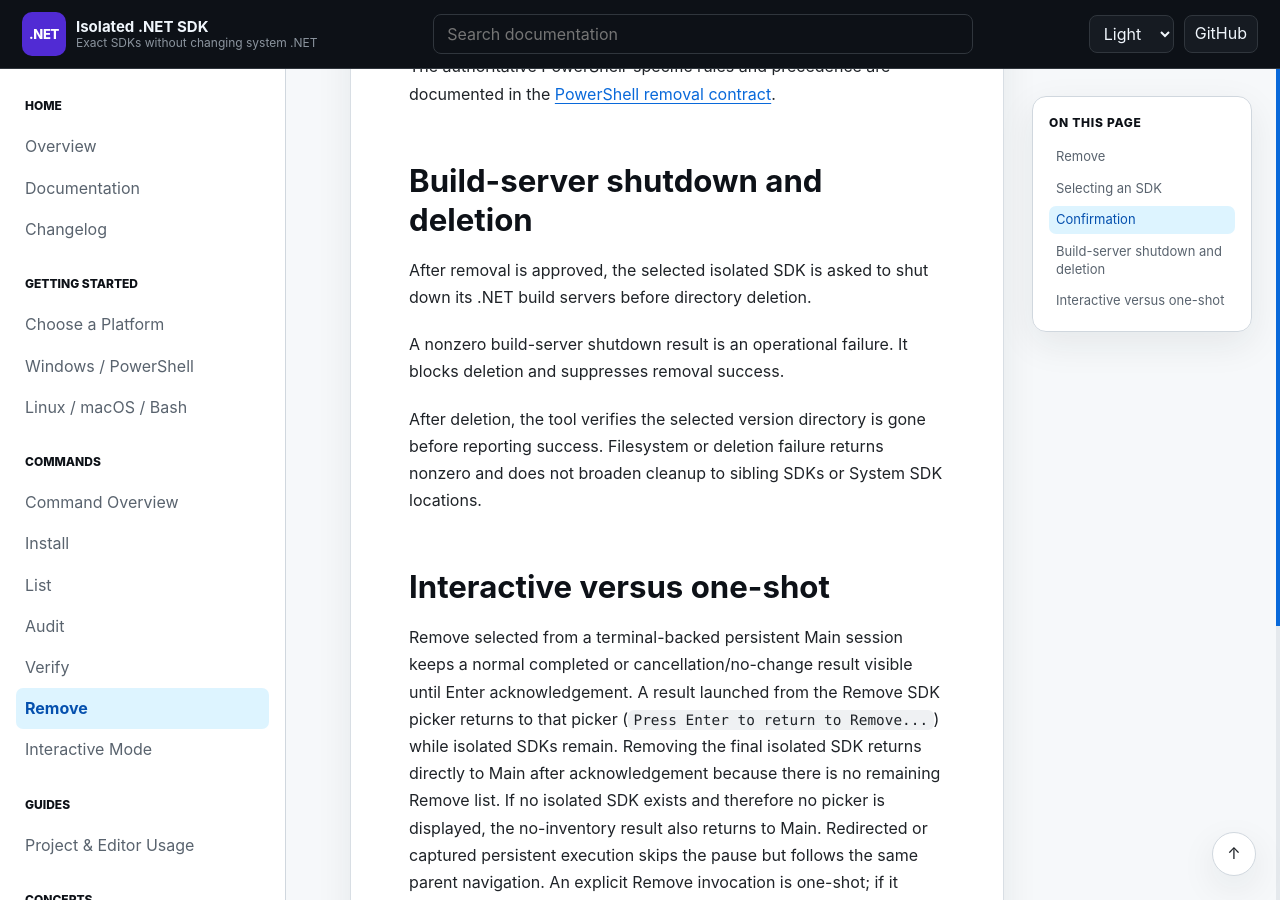
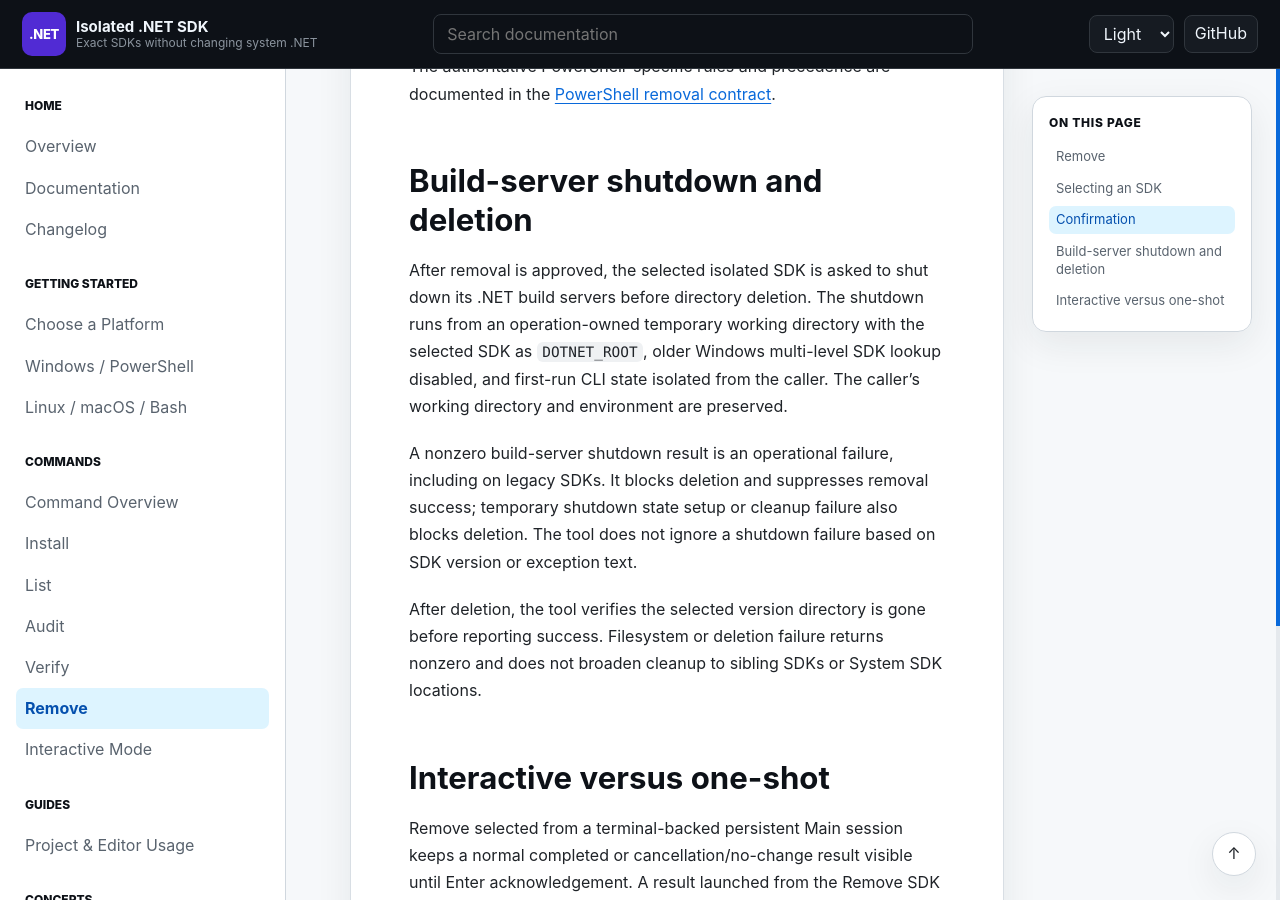
Before and after one commit to infoconex/isolated-dotnet-sdk, a Jekyll site: the page built from docs/commands/remove.md, in a window 1280 px wide and 900 px high, scrolled down 1018 px. Built offline with Jekyll 4.4.1, drawn with Linux system fonts in a browser that asks for light colours; our own code applies the rules of GitHub Pages for plain Markdown files.

Commit message:
docs: specify isolated shutdown without deletion bypass (#161)

```diff
--- a/docs/commands/remove.md
+++ b/docs/commands/remove.md
@@ -22,9 +22,9 @@ The authoritative PowerShell-specific rules and precedence are documented in the
 
 ## Build-server shutdown and deletion
 
-After removal is approved, the selected isolated SDK is asked to shut down its .NET build servers before directory deletion.
+After removal is approved, the selected isolated SDK is asked to shut down its .NET build servers before directory deletion. The shutdown runs from an operation-owned temporary working directory with the selected SDK as `DOTNET_ROOT`, older Windows multi-level SDK lookup disabled, and first-run CLI state isolated from the caller. The caller's working directory and environment are preserved.
 
-A nonzero build-server shutdown result is an operational failure. It blocks deletion and suppresses removal success.
+A nonzero build-server shutdown result is an operational failure, including on legacy SDKs. It blocks deletion and suppresses removal success; temporary shutdown state setup or cleanup failure also blocks deletion. The tool does not ignore a shutdown failure based on SDK version or exception text.
 
 After deletion, the tool verifies the selected version directory is gone before reporting success. Filesystem or deletion failure returns nonzero and does not broaden cleanup to sibling SDKs or System SDK locations.
 
```
